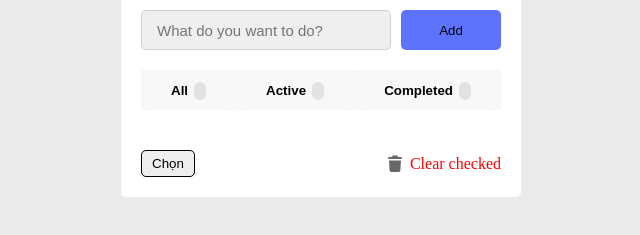
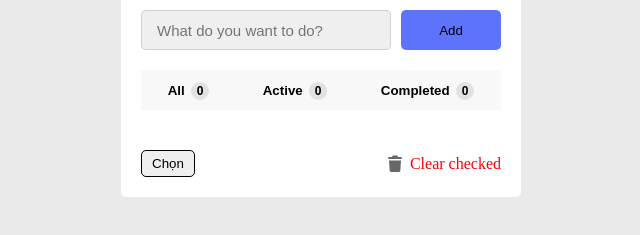
Before and after one commit to Vi-son-coder/TodoList, a plain HTML site: page index.html in a window 1280 px wide. Both pictures are taken after a click on the button "Chọn". Shown: the part 155-390 px from the top of the page, 319-959 px from the left. Drawn offline with Linux system fonts and the light colour scheme.

Commit message:
hoàn thiệt UI js thuần

```diff
--- a/index.html
+++ b/index.html
@@ -30,10 +30,10 @@
           All<span class="tab__number tab__all"></span>
         </button>
         <button class="tab__btn tabs__active">
-          Active<span class="tab__number"></span>
+          Active<span class="tab__number tab__active"></span>
         </button>
         <button class="tab__btn tabs__completed">
-          Completed<span class="tab__number"></span>
+          Completed<span class="tab__number tab__completed"></span>
         </button>
       </div>
 
--- a/todo__list.js
+++ b/todo__list.js
@@ -1,5 +1,5 @@
 let list = document.querySelector(".todolist");
-let btn__add = document.querySelector(".btn__add");
+let form__add = document.querySelector(".addtodo");
 let btn__select = document.querySelector(".btn__select");
 let btn__clearCpl = document.querySelector(".clear");
 
@@ -8,6 +8,17 @@ let todo__list = [];
 
 function display() {
   list.innerHTML = "";
+
+  if (todo__list.length == 0) {
+    SelectMod = false;
+    btn__select.textContent = "Chọn";
+    btn__clearCpl.innerHTML = "Clear checked";
+    number__all();
+    number__active();
+    number__completed();
+    return;
+  }
+
   todo__list.forEach((todo) => {
     let li = document.createElement("li");
     li.innerHTML = `
@@ -31,12 +42,7 @@ function display() {
       btn__clearCpl.innerHTML = "Xóa";
     } else {
       btn__select.textContent = "Chọn";
-      todo__list = todo__list.map((cancel) => {
-        if (cancel.selected == true) {
-          cancel.selected = false;
-        }
-        return cancel;
-      });
+      SelectModFalse();
       btn__clearCpl.innerHTML = "Clear checked";
     }
 
@@ -45,10 +51,12 @@ function display() {
 
     list.appendChild(li);
   });
+  number__all();
+  number__active();
+  number__completed();
 }
 
 function add__todo(e) {
-  e.preventDefault();
   let input = document.querySelector(".addtodo input");
   let input__todo = input.value.trim();
 
@@ -66,14 +74,28 @@ function add__todo(e) {
   display();
 }
 
+function SelectModFalse() {
+  todo__list = todo__list.map((cancel) => {
+    cancel.selected = false;
+    return cancel;
+  });
+}
+
 function number__all() {
-  let dem = 0;
   let number = document.querySelector(".tab__all");
+  number.innerHTML = `${todo__list.length}`;
+}
 
-  todo__list.forEach((todo) => {
-    dem++;
-  });
-  number.innerHTML = `${dem}`;
+function number__active() {
+  let number = document.querySelector(".tab__active");
+  let dem = todo__list.filter((Todo__active) => !Todo__active.done);
+  number.innerHTML = `${dem.length}`;
+}
+
+function number__completed(){
+  let number = document.querySelector(".tab__completed");
+  let dem = todo__list.filter(completed => completed.done);
+  number.innerHTML = `${dem.length}`;
 }
 
 btn__select.addEventListener("click", () => {
@@ -110,7 +132,8 @@ list.addEventListener("change", (todo) => {
   }
 });
 
-btn__add.addEventListener("click", (e) => {
+form__add.addEventListener("submit", (e) => {
+  e.preventDefault();
   add__todo(e);
   number__all();
 });
```
